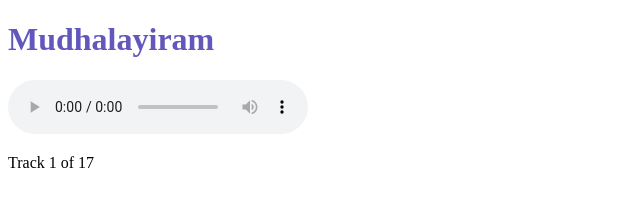
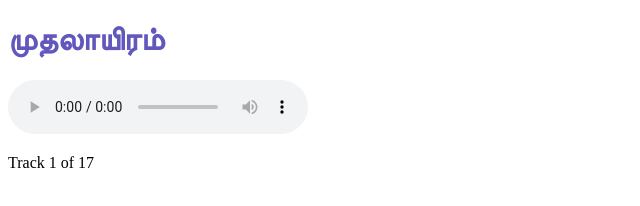
Before and after one commit to BRPersonal/my-web-site, a plain HTML site: page prabandham.html in a window 1280 px wide. Shown: the whole page, without its empty margins (0-640 px from the left). Drawn offline with Linux system fonts and the light colour scheme.

Commit message:
minor changes

```diff
--- a/prabandham.html
+++ b/prabandham.html
@@ -6,7 +6,7 @@
     <title>ஆழவர்களின் அருளிச்செயல்</title>
 </head>
 <body>
-    <p><h1><span style="color: #6257bd;">Mudhalayiram</span></h1></p>
+    <p><h1><span style="color: #6257bd;">முதலாயிரம்</span></h1></p>
     <audio id="playlist" controls autoplay></audio>
     <p id="track-info">Track 1 of 17</p>
 
```
Also changed, not shown: prabandham-toc.txt, 1 other file.
